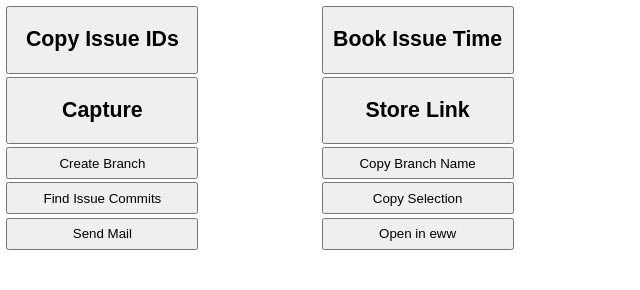
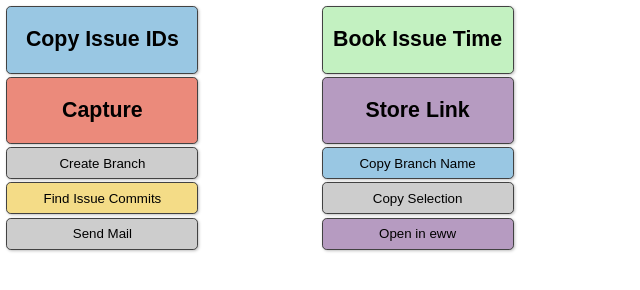
Before and after one commit to OlafMerkert/org-protocol-browser-extension, a website with bundled scripts: page src/capturePopup.html in a window 1280 px wide. Shown: the whole page, without its empty margins (0-640 px from the left). Built offline with nearby package versions, Linux system fonts and the light colour scheme.

Commit message:
add colour and style to buttons

```diff
--- a/src/capturePopup.html
+++ b/src/capturePopup.html
@@ -8,16 +8,16 @@
   </head>
   <body>
     <div class="actionList">
-      <button type="button" class="frequentAction" data-handler="handleCopyIssueNumbersToClipboard">Copy Issue IDs</button>
-      <button type="button" class="frequentAction" data-handler="handleTimesheetEntryForIssue">Book Issue Time</button>
-      <button type="button" class="frequentAction" data-handler="handleCapture">Capture</button>
-      <button type="button" class="frequentAction" data-handler="handleStoreLink">Store Link</button>
-      <button type="button" class="rareAction" data-handler="handleCreateBranchFromIssue">Create Branch</button>
-      <button type="button" class="rareAction" data-handler="handleCopyBranchNameToClipboard">Copy Branch Name</button>
-      <button type="button" class="rareAction" data-handler="handleFindGitLogs">Find Issue Commits</button>
-      <button type="button" class="rareAction" data-handler="handleCopySelection">Copy Selection</button>
-      <button type="button" class="rareAction" data-handler="handleSendMail">Send Mail</button>
-      <button type="button" class="rareAction" data-handler="handleOpenInEmacsBrowser">Open in eww</button>
+      <button type="button" class="bigAction blueAction" data-handler="handleCopyIssueNumbersToClipboard">Copy Issue IDs</button>
+      <button type="button" class="bigAction greenAction" data-handler="handleTimesheetEntryForIssue">Book Issue Time</button>
+      <button type="button" class="bigAction redAction" data-handler="handleCapture">Capture</button>
+      <button type="button" class="bigAction emacsAction" data-handler="handleStoreLink">Store Link</button>
+      <button type="button" class="smallAction" data-handler="handleCreateBranchFromIssue">Create Branch</button>
+      <button type="button" class="smallAction blueAction" data-handler="handleCopyBranchNameToClipboard">Copy Branch Name</button>
+      <button type="button" class="smallAction orangeAction" data-handler="handleFindGitLogs">Find Issue Commits</button>
+      <button type="button" class="smallAction" data-handler="handleCopySelection">Copy Selection</button>
+      <button type="button" class="smallAction" data-handler="handleSendMail">Send Mail</button>
+      <button type="button" class="smallAction emacsAction" data-handler="handleOpenInEmacsBrowser">Open in eww</button>
     </div>
     <script type="module" src="./capturePopup.ts"></script>
   </body>
--- a/src/popup.css
+++ b/src/popup.css
@@ -1,7 +1,7 @@
 html,
 body {
   min-width: 25em;
-  min-height: 15em;
+  min-height: 16em;
   max-width: 40em;
   max-height: 20em;
 }
@@ -19,17 +19,46 @@ body {
   grid-gap: 0.2rem;
 }
 
-.frequentAction {
+.bigAction,
+.smallAction {
+  background-color: #cdcdcd;
+  text-align: center;
+  border-color: #424242;
+  border-style: solid;
+  border-width: 1px;
+  border-radius: 0.3rem;
+  box-shadow: 1px 1px 3px rgb(0 0 0 / 25%);
+}
+
+.bigAction {
   width: 12rem;
   height: 4.2rem;
-  text-align: center;
   font-weight: bold;
   font-size: 16pt;
   grid-row: span 2;
 }
 
-.rareAction {
+.smallAction {
   width: 12rem;
   height: 2rem;
-  text-align: center;
 }
+
+.greenAction {
+  background-color: #c3f1c1;
+}
+
+.blueAction {
+  background-color: #99c7e3;
+}
+
+.redAction {
+  background-color: #eb8a7b;
+}
+
+.orangeAction {
+  background-color: #f4dc87;
+}
+
+.emacsAction {
+  background-color: #b69bc1;
+}
```
